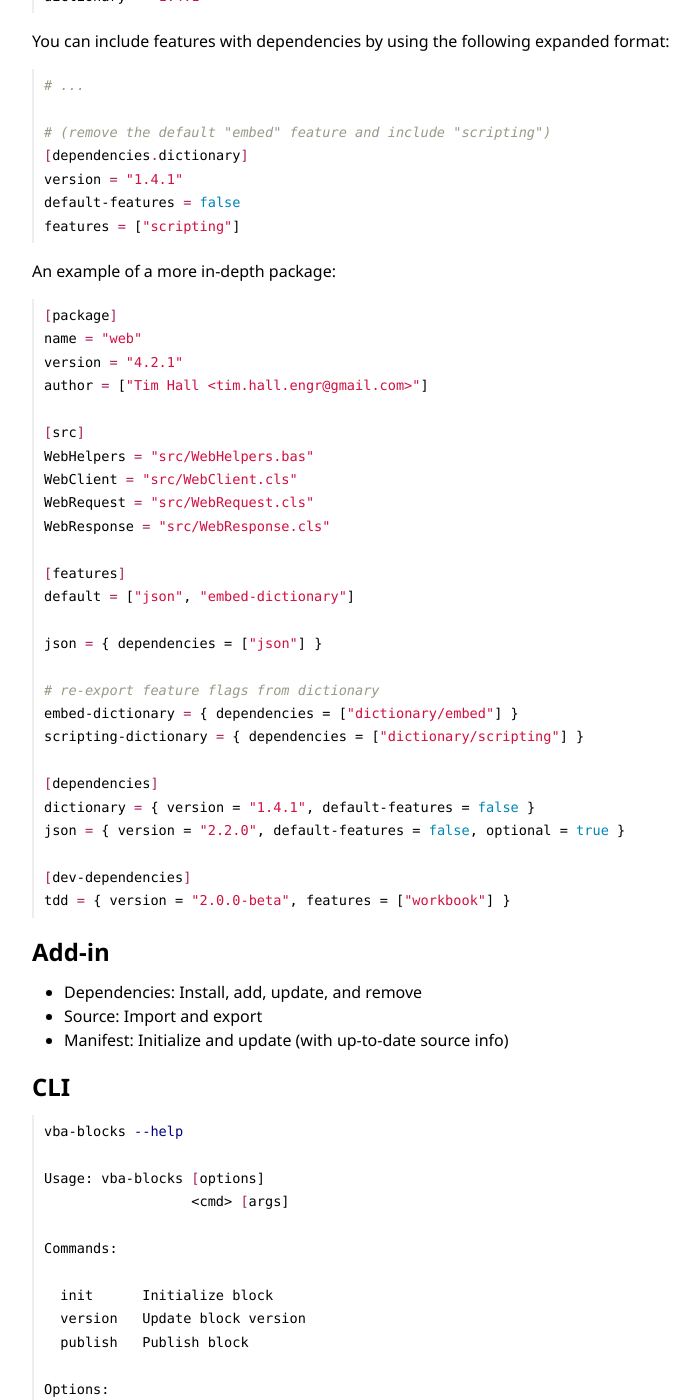
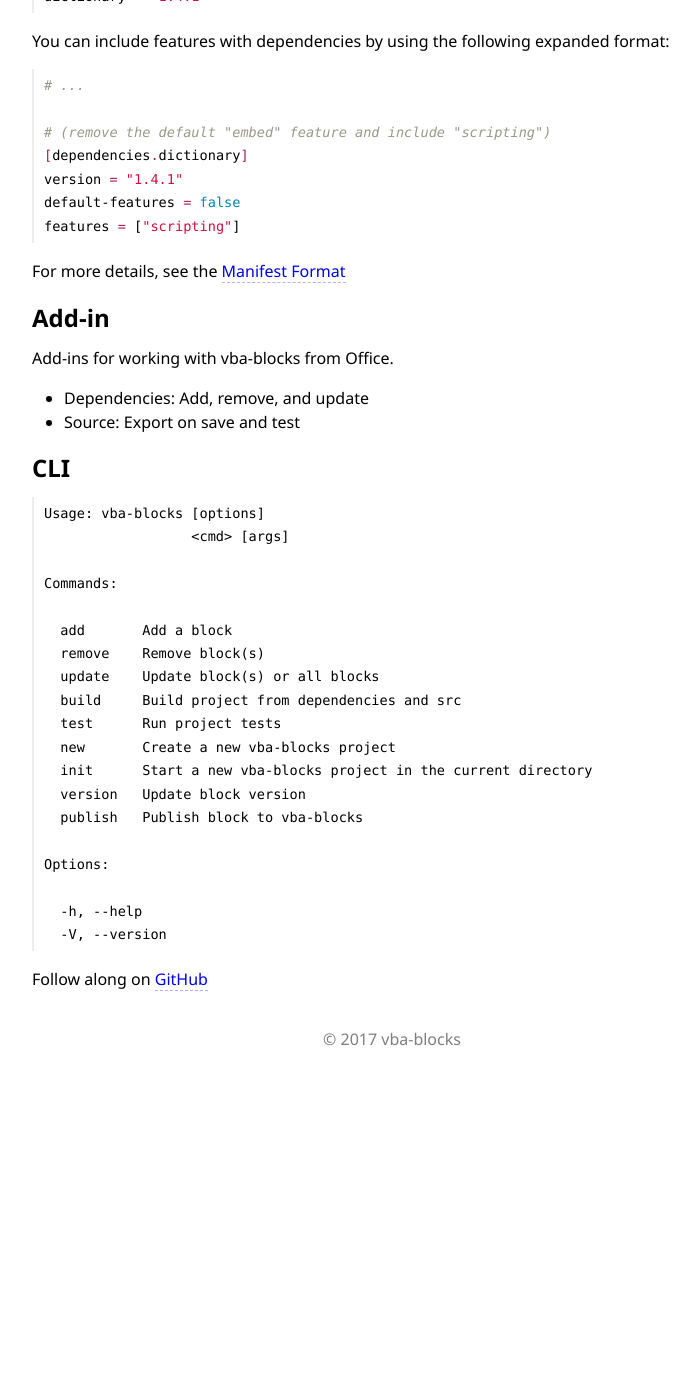
Before and after one commit to vba-blocks/vba-blocks.github.io, a Jekyll site: the page built from index.md, in a window 1280 px wide and 1400 px high, scrolled down 1449 px. Shown: the whole window, without its empty margins (248-948 px from the left). Built offline with Jekyll 4.4.1, drawn with Linux system fonts in a browser that asks for light colours; after the commit the page ends 2527 px from its top, so only the background shows below that; some of the changed text lies outside the part shown.

Commit message:
Update homepage and start manifest format

````diff
--- a/index.md
+++ b/index.md
@@ -77,56 +77,32 @@
 features = ["scripting"]
 ```
 
-An example of a more in-depth package:
-
-```toml
-[package]
-name = "web"
-version = "4.2.1"
-author = ["Tim Hall <tim.hall.engr@gmail.com>"]
-
-[src]
-WebHelpers = "src/WebHelpers.bas"
-WebClient = "src/WebClient.cls"
-WebRequest = "src/WebRequest.cls"
-WebResponse = "src/WebResponse.cls"
-
-[features]
-default = ["json", "embed-dictionary"]
-
-json = { dependencies = ["json"] }
-
-# re-export feature flags from dictionary
-embed-dictionary = { dependencies = ["dictionary/embed"] }
-scripting-dictionary = { dependencies = ["dictionary/scripting"] }
-
-[dependencies]
-dictionary = { version = "1.4.1", default-features = false }
-json = { version = "2.2.0", default-features = false, optional = true }
-
-[dev-dependencies]
-tdd = { version = "2.0.0-beta", features = ["workbook"] }
-```
+For more details, see the [Manifest Format]({{baseurl}}/manifest/)
 
 ## Add-in
 
-- Dependencies: Install, add, update, and remove
-- Source: Import and export
-- Manifest: Initialize and update (with up-to-date source info)
+Add-ins for working with vba-blocks from Office.
+
+- Dependencies: Add, remove, and update
+- Source: Export on save and test
 
 ## CLI
 
-```bash
-vba-blocks --help
-
+```txt
 Usage: vba-blocks [options]
                   <cmd> [args]
 
 Commands:
 
-  init      Initialize block
+  add       Add a block
+  remove    Remove block(s)
+  update    Update block(s) or all blocks
+  build     Build project from dependencies and src
+  test      Run project tests
+  new       Create a new vba-blocks project
+  init      Start a new vba-blocks project in the current directory
   version   Update block version
-  publish   Publish block
+  publish   Publish block to vba-blocks
 
 Options:
 
@@ -134,4 +110,4 @@
   -V, --version
 ```
 
-Follow along on [GitHub](https://github.com/vba-blocks/vba-blocks.github.io)
+Follow along on [GitHub](https://github.com/vba-blocks/vba-blocks)
````
Also changed, not shown: manifest.md (added, +105 -0 lines).
